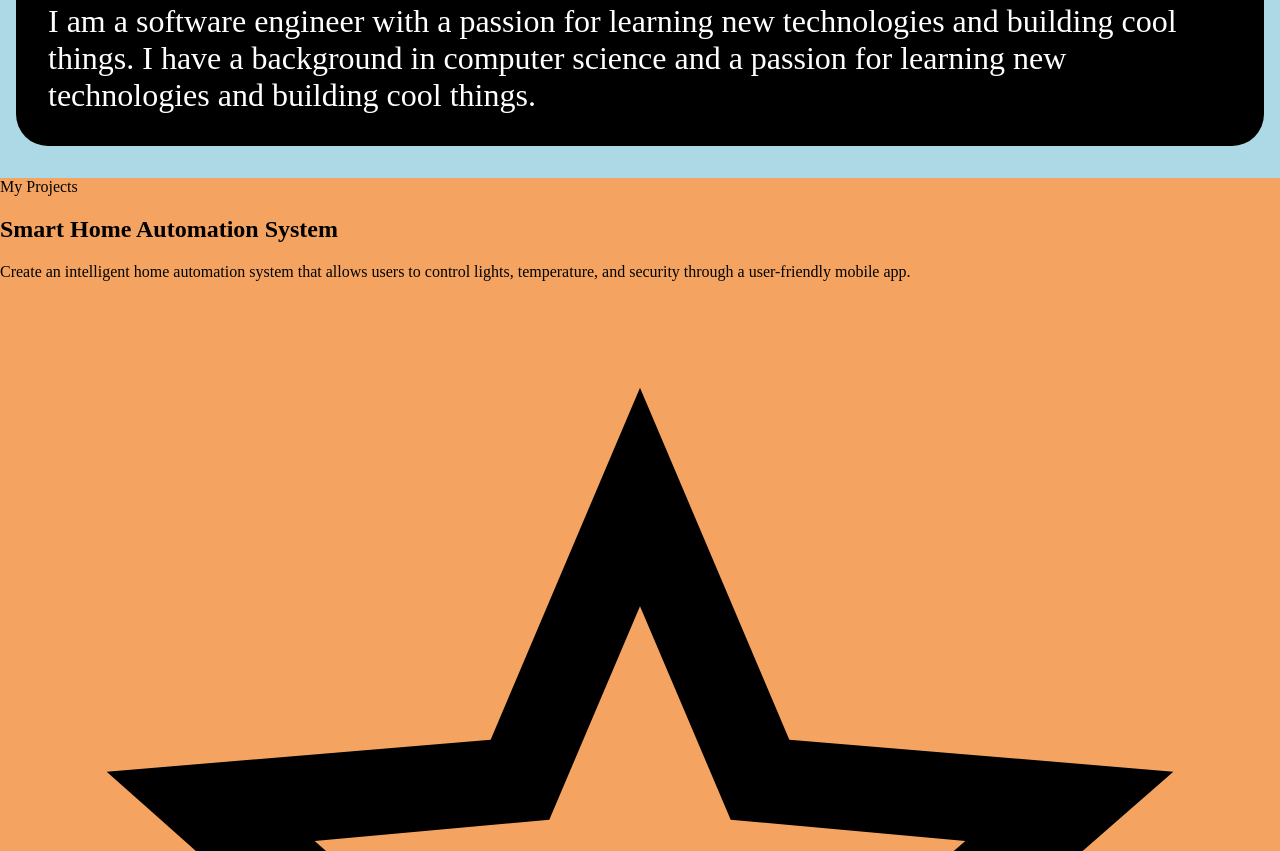
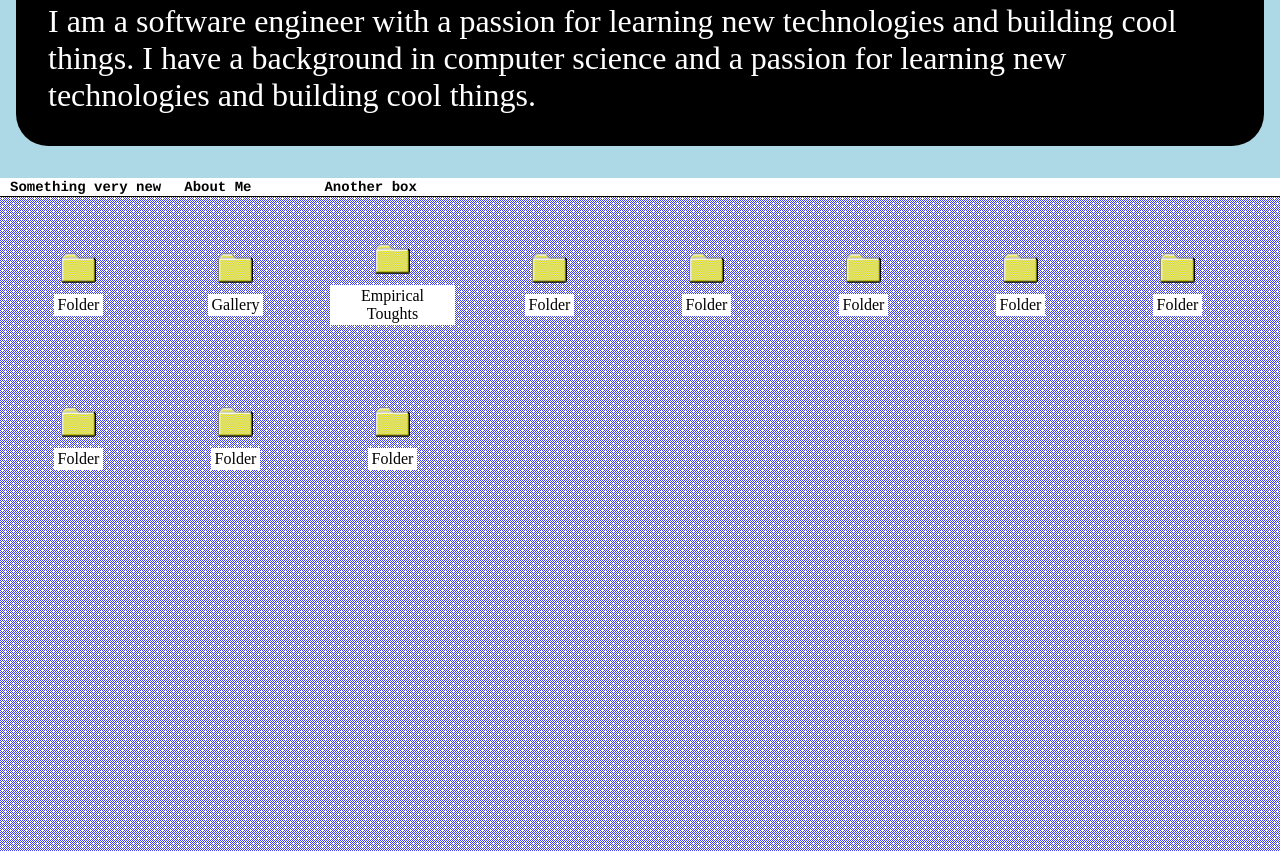
Before and after one commit to AlessioLagreca/Portfolio, a plain HTML site: page index.html in a window 1280 px wide. Shown: the part 709-1560 px from the top of the page. Drawn offline with Linux system fonts and the light colour scheme.

Commit message:
added desktop

```diff
--- a/index.html
+++ b/index.html
@@ -25,77 +25,84 @@
         </p>
       </div>
     </div>
-    <div class="main-content">
-      <div class="progetti">
-        <div class="titolo">My Projects</div>
-        <div class="carta">
-          <h2>Smart Home Automation System</h2>
-          Create an intelligent home automation system that allows users to
-          control lights, temperature, and security through a user-friendly
-          mobile app.
-          <div class="icone">
-            <img src="icons/star-plus-outline.svg" alt="" class="icona" />
-            <img src="icons/eye-plus-outline.svg" alt="" class="icona" />
-            <img src="icons/share-variant-outline.svg" alt="" class="icona" />
+
+    <div id="main">
+      <div id="menubar">
+        <div class="menu">
+          <p>Something very new</p>
+          <div class="tendina">
+            <p class="item">About alessio</p>
+            <p class="item">cool thing</p>
+            <p class="item">Ponyo</p>
           </div>
         </div>
-        <div class="carta">
-          <h2>Fitness Tracking App</h2>
-          Develop a fitness tracking app that monitors users' exercise routines,
-          provides real-time feedback, and includes a social platform for
-          sharing achievements.
-          <div class="icone">
-            <img src="icons/star-plus-outline.svg" alt="" class="icona" />
-            <img src="icons/eye-plus-outline.svg" alt="" class="icona" />
-            <img src="icons/share-variant-outline.svg" alt="" class="icona" />
+        <div class="menu">
+          <p>About Me</p>
+          <div class="tendina">
+            <p class="item">About alessio</p>
+            <p class="item">cool thing</p>
+            <p class="item">Ponyo</p>
           </div>
         </div>
-        <div class="carta">
-          <h2>E-commerce Platform Upgrade</h2>
-          Enhance an existing e-commerce platform by incorporating advanced
-          search features, personalized recommendations, and a streamlined
-          checkout process.
-          <div class="icone">
-            <img src="icons/star-plus-outline.svg" alt="" class="icona" />
-            <img src="icons/eye-plus-outline.svg" alt="" class="icona" />
-            <img src="icons/share-variant-outline.svg" alt="" class="icona" />
+        <div class="menu">
+          <p>Another box</p>
+          <div class="tendina">
+            <p class="item">About alessio</p>
+            <p class="item">cool thing</p>
+            <p class="item">Ponyo</p>
           </div>
         </div>
-        <div class="carta">
-          <h2>Sustainable Urban Mobility</h2>
-          Design a comprehensive solution for sustainable urban mobility,
-          integrating electric vehicles, public transport, and ride-sharing
-          services to reduce carbon emissions.
-          <div class="icone">
-            <img src="icons/star-plus-outline.svg" alt="" class="icona" />
-            <img src="icons/eye-plus-outline.svg" alt="" class="icona" />
-            <img src="icons/share-variant-outline.svg" alt="" class="icona" />
-          </div>
+        <div class="menu"></div>
+        <div class="menu"></div>
+      </div>
+      <di class="desktop">
+        <div class="cartella">
+          <img src="icons/folder.png" alt="folder" class="icona" />
+          <p class="folder-name">Folder</p>
         </div>
-        <div class="carta">
-          <h2>Virtual Reality Learning Experience</h2>
-          Create an immersive virtual reality learning platform that offers
-          interactive educational content, simulations, and assessments for
-          various subjects.
-          <div class="icone">
-            <img src="icons/star-plus-outline.svg" alt="" class="icona" />
-            <img src="icons/eye-plus-outline.svg" alt="" class="icona" />
-            <img src="icons/share-variant-outline.svg" alt="" class="icona" />
-          </div>
+        <div class="cartella">
+          <img src="icons/folder.png" alt="folder" class="icona" />
+          <p class="folder-name">Gallery</p>
         </div>
-        <div class="carta">
-          <h2>Health Monitoring Wearable</h2>
-          Develop a wearable device for health monitoring, featuring real-time
-          tracking of vital signs, sleep patterns, and personalized health
-          insights for users.
-          <div class="icone">
-            <img src="icons/star-plus-outline.svg" alt="" class="icona" />
-            <img src="icons/eye-plus-outline.svg" alt="" class="icona" />
-            <img src="icons/share-variant-outline.svg" alt="" class="icona" />
-          </div>
+        <div class="cartella">
+          <img src="icons/folder.png" alt="folder" class="icona" />
+          <p class="folder-name">Empirical Toughts</p>
         </div>
-      </div>
+        <div class="cartella">
+          <img src="icons/folder.png" alt="folder" class="icona" />
+          <p class="folder-name">Folder</p>
+        </div>
+        <div class="cartella">
+          <img src="icons/folder.png" alt="folder" class="icona" />
+          <p class="folder-name">Folder</p>
+        </div>
+        <div class="cartella">
+          <img src="icons/folder.png" alt="folder" class="icona" />
+          <p class="folder-name">Folder</p>
+        </div>
+        <div class="cartella">
+          <img src="icons/folder.png" alt="folder" class="icona" />
+          <p class="folder-name">Folder</p>
+        </div>
+        <div class="cartella">
+          <img src="icons/folder.png" alt="folder" class="icona" />
+          <p class="folder-name">Folder</p>
+        </div>
+        <div class="cartella">
+          <img src="icons/folder.png" alt="folder" class="icona" />
+          <p class="folder-name">Folder</p>
+        </div>
+        <div class="cartella">
+          <img src="icons/folder.png" alt="folder" class="icona" />
+          <p class="folder-name">Folder</p>
+        </div>
+        <div class="cartella">
+          <img src="icons/folder.png" alt="folder" class="icona" />
+          <p class="folder-name">Folder</p>
+        </div>
+      </di>
     </div>
+
     <div class="footer">
       <div class="info">
         <div class="contact">Contact Me</div>
--- a/style.css
+++ b/style.css
@@ -28,9 +28,9 @@ body {
 
 /* MAIN CONTENT */
 
-.main-content {
-  display: grid;
-  background-color: sandybrown;
+#main {
+  height: 100vh;
+  background-image: url(images/1bithalftone-purple3.png);
 }
 
 /* FOOTER */
@@ -169,3 +169,122 @@ body {
     margin-top: 1rem;
   }
 }
+
+/* DDDDDEEEEEEEEEEEEEESSSSSSSSSSSSSSSSKKKKKKKKKKKKTTTTTTTTTTTTTTOOOOOOOOOOOPPPPPPPPPPPPP */
+
+.desktop {
+  display: flex;
+  flex-wrap: wrap;
+}
+
+#menubar {
+  position: relative;
+  font-family: courier, mono-space;
+  font-size: 14px;
+  font-weight: bold;
+  height: 18px;
+  background-color: white;
+  border-bottom: 1px solid black;
+  margin-bottom: 10px;
+  z-index: 999999;
+}
+
+.menu {
+  position: relative;
+  z-index: 99999;
+  float: left;
+  height: 16px;
+  overflow: hidden;
+  padding-left: 5px;
+  margin-right: 8px;
+  padding-top: 1px;
+  cursor: pointer;
+}
+
+.menu .tendina {
+  background-color: #fff;
+  border: 1px #808080;
+  box-shadow: 3px 3px 6px #6e7ad4;
+  white-space: nowrap;
+  padding: 5px;
+  margin-bottom: 5px;
+  cursor: default;
+}
+
+.menu > p {
+  margin: 0px;
+  padding: 0px 5px;
+  height: 18px;
+}
+
+.menu:hover {
+  overflow: visible;
+}
+
+.menu p {
+  cursor: pointer;
+}
+
+.menu p:hover {
+  background-color: black;
+  color: white;
+}
+
+.menu .menubox {
+  position: absolute;
+  z-index: 99999;
+  min-width: 100px;
+  background-color: #fff;
+  border: 1px #808080;
+  box-shadow: 3px 3px 6px #808080;
+  white-space: nowrap;
+  padding: 5px;
+  margin-bottom: 5px;
+  cursor: default;
+}
+.menu .item {
+  margin: 0px;
+  padding: 2px 4px;
+}
+
+.menu a {
+  text-decoration: none;
+  color: black;
+}
+.menu p:hover a {
+  color: white;
+}
+
+.cartella {
+  display: flex;
+  flex-direction: column;
+  justify-content: center;
+  align-items: center;
+  width: 125px;
+  height: 90px;
+  margin: 2rem 1rem 2rem 1rem;
+}
+
+.cartella .folder-name {
+  width: fit-content;
+  text-align: center;
+  margin: 0;
+  padding: 2px 4px;
+  margin-top: 0.5rem;
+  background-color: white;
+}
+
+.cartella .folder-name:hover,
+.cartella {
+  cursor: pointer;
+}
+
+.cartella:hover .folder-name {
+  background-color: black;
+  color: white;
+}
+
+.icona {
+  width: 2.2rem;
+  height: 2.2rem;
+}
```
Also changed, not shown: icons/folder.png (added), images/1bithalftone-purple.png (added), images/1bithalftone-purple2.png (added), images/1bithalftone-purple3.png (added), images/1bithalftone-purple4.png (added), images/1bithalftone.png (added), images/girl-small.jpg (deleted), images/purple-halftone.png (added), 2 other files.
